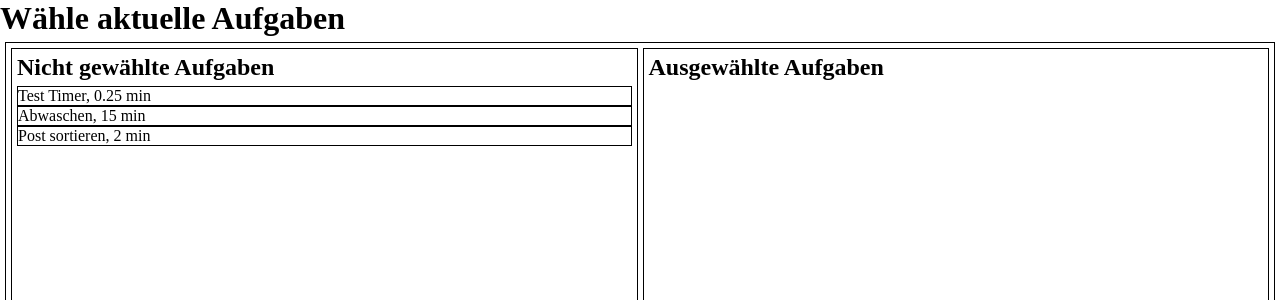
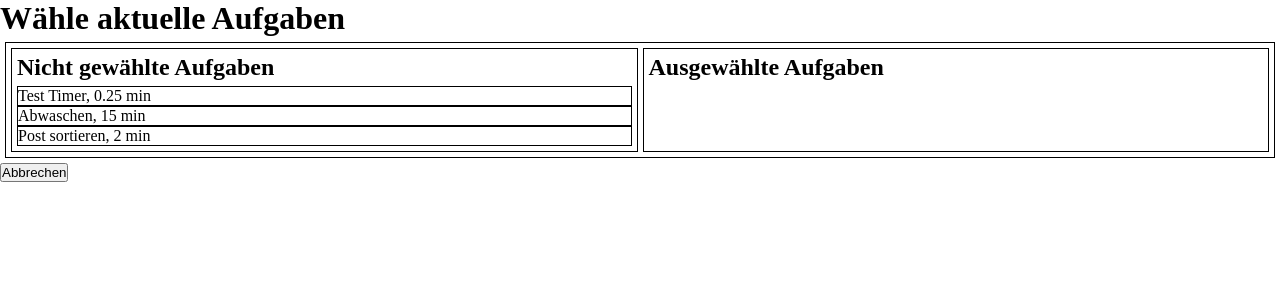
Before and after one commit to A11yship/capstone-project, a Next.js app: page /create-list in a window 1280 px wide. Shown: the top 300 px of the page. Built offline with nearby package versions, Linux system fonts and the light colour scheme.

Commit message:
Add cancel button

```diff
--- a/src/components/Container/StyledContainer.js
+++ b/src/components/Container/StyledContainer.js
@@ -3,7 +3,6 @@ import styled from 'styled-components';
 const StyledContainer = styled.div`
 	display: flex;
 	width: auto;
-	height: calc(100vh - 50px);
 	margin: 5px;
 	padding: 5px;
 	gap: 5px;
--- a/src/pages/create-list.js
+++ b/src/pages/create-list.js
@@ -1,6 +1,8 @@
 import dynamic from 'next/dynamic';
+import {useRouter} from 'next/router';
 import {useState} from 'react';
 
+import Button from '../components/Button/Button';
 import StyledContainer from '../components/Container/StyledContainer';
 import useStore from '../hooks/useStore';
 
@@ -16,6 +18,11 @@ export default function CreateList() {
 	const tasks = useStore(state => state.tasks);
 	const [unselectedTasks, setUnselectedTasks] = useState([...tasks]);
 	const [selectedTasks, setSelectedTasks] = useState([]);
+	const router = useRouter();
+
+	function handleCancel() {
+		router.push('/');
+	}
 
 	return (
 		<>
@@ -29,6 +36,7 @@ export default function CreateList() {
 					setSelectedTasks={setSelectedTasks}
 				/>
 			</StyledContainer>
+			<Button onClick={handleCancel}>Abbrechen</Button>
 		</>
 	);
 }
```
